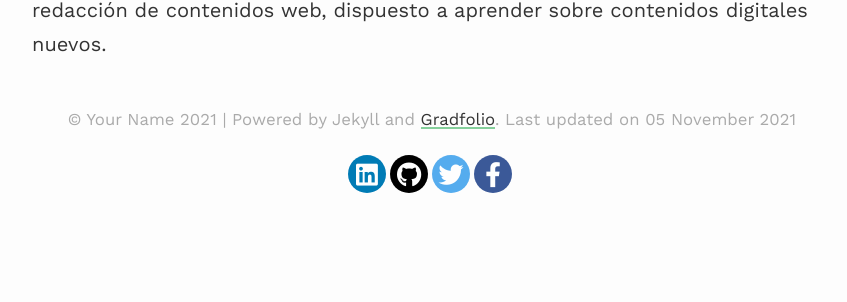
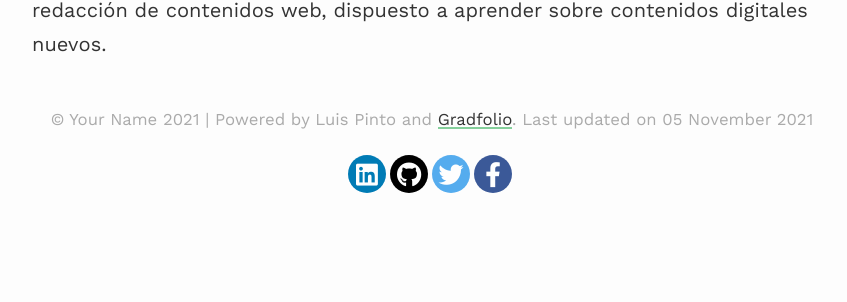
Before and after one commit to luispp97/luismpinto-p, a Jekyll site: the page built from index.md, in a window 1280 px wide. Shown: the part 471-773 px from the top of the page, without its empty margins (208-1055 px from the left). Built offline with Jekyll 4.4.1, drawn with Linux system fonts in a browser that asks for light colours; nearby versions of some CDN libraries.

Commit message:
default.html: changed

```diff
--- a/_layouts/default.html
+++ b/_layouts/default.html
@@ -35,7 +35,7 @@
         <footer>
           <p class="copy">
             <small> &copy; {{site.title}} {{ site.time | date: '%Y' }}
-                    | Powered by Jekyll and
+                    | Powered by Luis Pinto and
                     <a target="_blank" href="https://github.com/jitinnair1/gradfolio/">Gradfolio</a>.
                     Last updated on {{ site.time | date_to_long_string }}
             </small>
```
